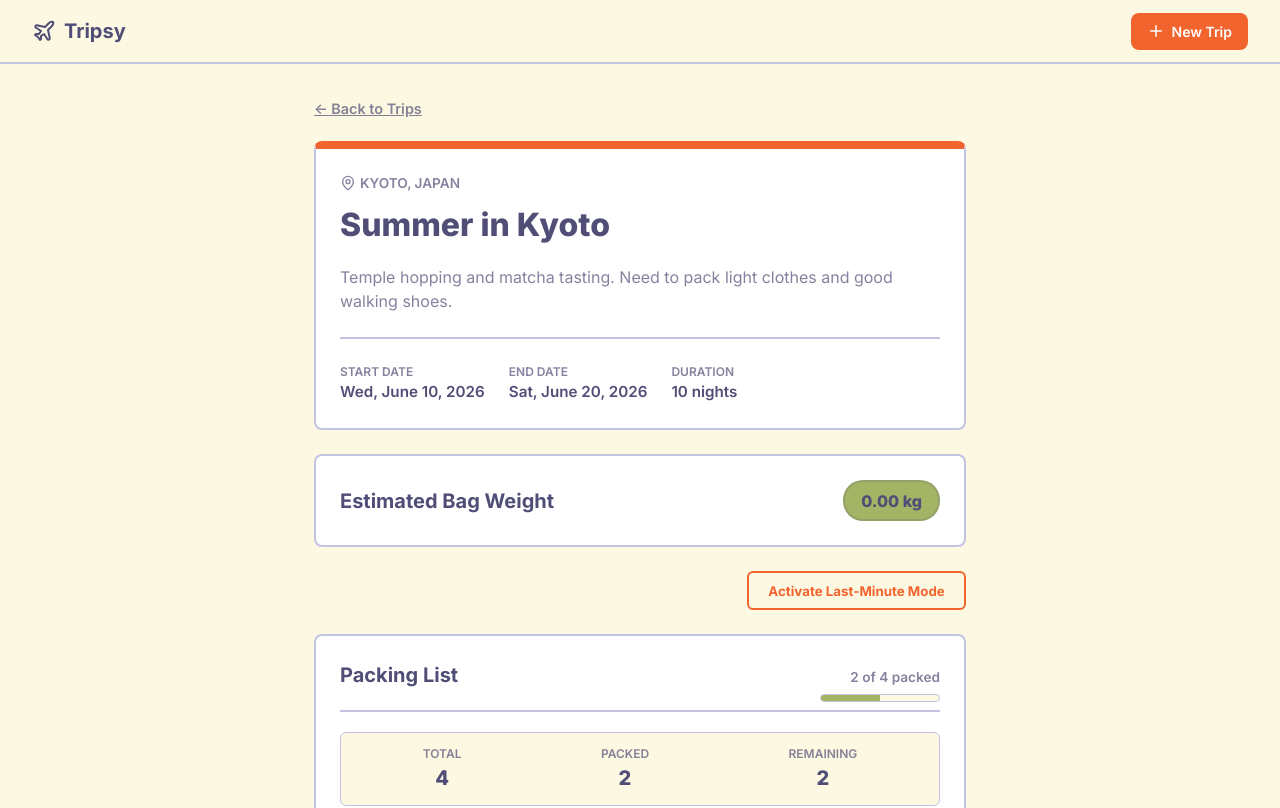
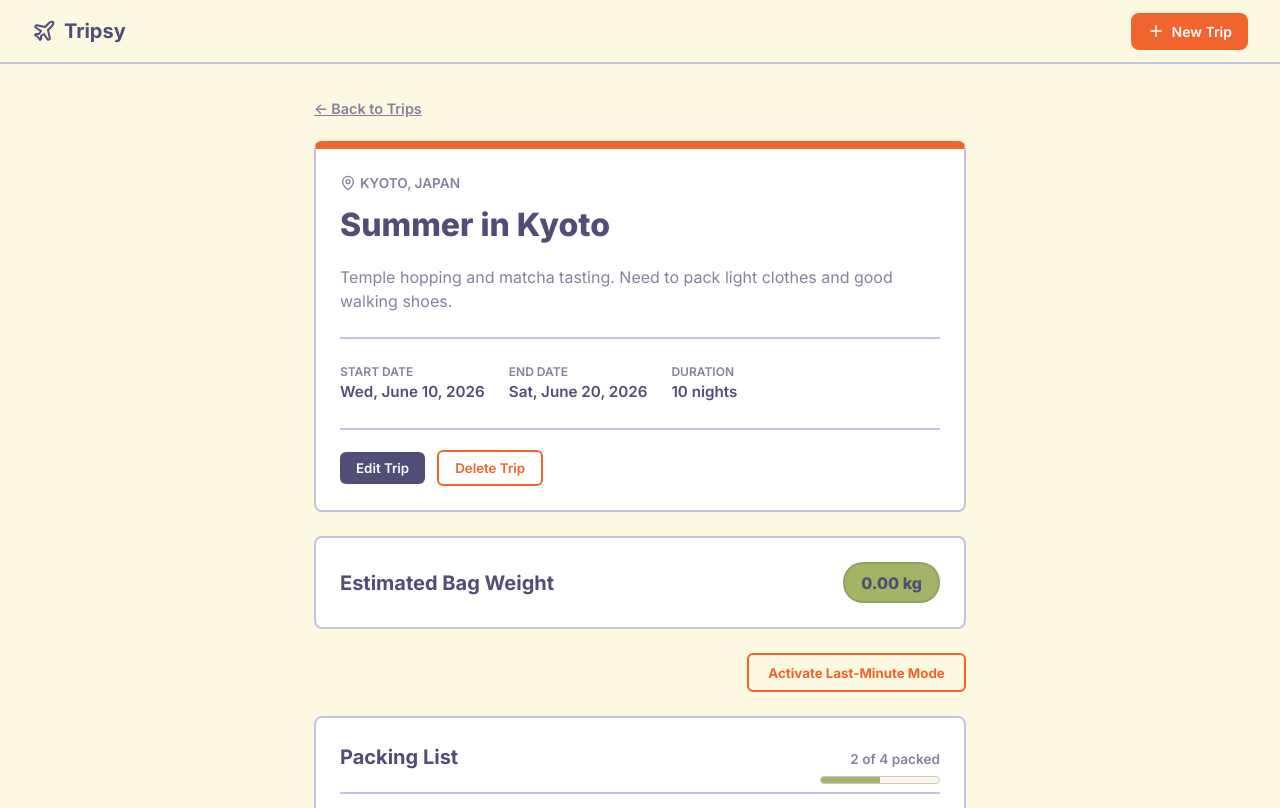
Before and after one commit to k3tan7/Tripsy, a React (Vite) app: page /trip/1 in a window 1280 px wide. Shown: the top 808 px of the page. Built offline with nearby package versions, Linux system fonts and the light colour scheme.

Commit message:
feat: add delete and edit trip with inline confirmation

```diff
--- a/src/App.jsx
+++ b/src/App.jsx
@@ -52,13 +52,17 @@ export default function App() {
     setTrips((prev) => prev.map(t => t.id === updatedTrip.id ? updatedTrip : t));
   };
 
+  const handleDeleteTrip = (tripId) => {
+    setTrips((prev) => prev.filter(t => t.id !== tripId));
+  };
+
   return (
     <BrowserRouter>
       <Navbar />
       <Routes>
         <Route path="/" element={<Home trips={trips} />} />
         <Route path="/new" element={<NewTripPage onAddTrip={handleAddTrip} />} />
-        <Route path="/trip/:id" element={<TripDetailPage trips={trips} updateTrip={handleUpdateTrip} />} />
+        <Route path="/trip/:id" element={<TripDetailPage trips={trips} updateTrip={handleUpdateTrip} deleteTrip={handleDeleteTrip} />} />
       </Routes>
     </BrowserRouter>
   );
--- a/src/pages/TripDetailPage.css
+++ b/src/pages/TripDetailPage.css
@@ -96,6 +96,103 @@
   color: #fff;
 }
 
+.trip-card-manage {
+  display: flex;
+  align-items: center;
+  gap: 0.75rem;
+  margin-top: 1.5rem;
+  padding-top: 1.25rem;
+  border-top: 2px solid var(--border);
+}
+
+.btn-edit-trip {
+  padding: 0.5rem 1rem;
+  background: var(--dark-purple);
+  color: #fff;
+  border: none;
+  border-radius: 6px;
+  font-weight: 600;
+  cursor: pointer;
+  transition: opacity 0.2s;
+}
+
+.btn-edit-trip:hover {
+  opacity: 0.9;
+}
+
+.btn-delete-trip {
+  padding: 0.5rem 1rem;
+  background: transparent;
+  color: var(--accent-orange);
+  border: 2px solid var(--accent-orange);
+  border-radius: 6px;
+  font-weight: 600;
+  cursor: pointer;
+  transition: all 0.2s;
+}
+
+.btn-delete-trip:hover {
+  background: rgba(241, 100, 46, 0.1);
+}
+
+.delete-confirm {
+  display: flex;
+  align-items: center;
+  gap: 0.5rem;
+  font-size: 0.9rem;
+  font-weight: 600;
+  color: var(--text-secondary);
+}
+
+.btn-confirm-yes {
+  padding: 0.4rem 0.8rem;
+  background: var(--accent-orange);
+  color: #fff;
+  border: none;
+  border-radius: 6px;
+  font-weight: 700;
+  cursor: pointer;
+}
+
+.edit-trip-form {
+  margin: 1rem 0;
+  display: flex;
+  flex-direction: column;
+  gap: 0.75rem;
+}
+
+.edit-field {
+  display: flex;
+  flex-direction: column;
+  gap: 0.35rem;
+}
+
+.edit-field label {
+  font-size: 0.8rem;
+  font-weight: 600;
+  color: var(--text-secondary);
+  text-transform: uppercase;
+}
+
+.edit-field input {
+  border: 2px solid var(--border);
+  border-radius: 6px;
+  padding: 0.6rem;
+  font-size: 1rem;
+  color: var(--dark-purple);
+  outline: none;
+}
+
+.edit-field input:focus {
+  border-color: var(--accent-orange);
+}
+
+.edit-actions {
+  display: flex;
+  gap: 0.5rem;
+  margin-top: 0.25rem;
+}
+
 .trip-detail-notfound {
   text-align: center;
   padding: 4rem 1rem;
--- a/src/pages/TripDetailPage.jsx
+++ b/src/pages/TripDetailPage.jsx
@@ -6,13 +6,17 @@ import WeightTracker from "../components/WeightTracker";
 import LastMinuteMode from "../components/LastMinuteMode";
 import "./TripDetailPage.css";
 
-export default function TripDetailPage({ trips, updateTrip }) {
+export default function TripDetailPage({ trips, updateTrip, deleteTrip }) {
   const { id } = useParams();
   const navigate = useNavigate();
   const [isLastMinuteMode, setIsLastMinuteMode] = useState(false);
   const [showSaveTemplate, setShowSaveTemplate] = useState(false);
   const [templateName, setTemplateName] = useState("");
   const [templateSaved, setTemplateSaved] = useState(false);
+  const [showDeleteConfirm, setShowDeleteConfirm] = useState(false);
+  const [isEditing, setIsEditing] = useState(false);
+  const [editName, setEditName] = useState("");
+  const [editDestination, setEditDestination] = useState("");
   const trip = trips.find((t) => t.id === id);
 
   if (!trip) {
@@ -53,6 +57,23 @@ export default function TripDetailPage({ trips, updateTrip }) {
     }
   };
 
+  const handleDeleteTrip = () => {
+    deleteTrip(trip.id);
+    navigate("/");
+  };
+
+  const handleStartEdit = () => {
+    setEditName(trip.name);
+    setEditDestination(trip.destination);
+    setIsEditing(true);
+  };
+
+  const handleSaveEdit = () => {
+    if (!editName.trim() || !editDestination.trim()) return;
+    updateTrip({ ...trip, name: editName.trim(), destination: editDestination.trim() });
+    setIsEditing(false);
+  };
+
   return (
     <main className="trip-detail">
       <button className="btn-back-nav" onClick={() => navigate(-1)}>
@@ -71,10 +92,29 @@ export default function TripDetailPage({ trips, updateTrip }) {
             </span>
           )}
         </div>
-        <h1 className="trip-detail-name">{trip.name}</h1>
 
-        {trip.description && (
-          <p className="trip-detail-desc">{trip.description}</p>
+        {isEditing ? (
+          <div className="edit-trip-form">
+            <div className="edit-field">
+              <label>Trip Name</label>
+              <input type="text" value={editName} onChange={(e) => setEditName(e.target.value)} />
+            </div>
+            <div className="edit-field">
+              <label>Destination</label>
+              <input type="text" value={editDestination} onChange={(e) => setEditDestination(e.target.value)} />
+            </div>
+            <div className="edit-actions">
+              <button className="btn-primary" onClick={handleSaveEdit}>Save Changes</button>
+              <button className="btn-secondary" onClick={() => setIsEditing(false)}>Cancel</button>
+            </div>
+          </div>
+        ) : (
+          <>
+            <h1 className="trip-detail-name">{trip.name}</h1>
+            {trip.description && (
+              <p className="trip-detail-desc">{trip.description}</p>
+            )}
+          </>
         )}
 
         <div className="trip-detail-stats">
@@ -111,6 +151,21 @@ export default function TripDetailPage({ trips, updateTrip }) {
             </div>
           )}
         </div>
+
+        {!isEditing && (
+          <div className="trip-card-manage">
+            <button className="btn-edit-trip" onClick={handleStartEdit}>Edit Trip</button>
+            {!showDeleteConfirm ? (
+              <button className="btn-delete-trip" onClick={() => setShowDeleteConfirm(true)}>Delete Trip</button>
+            ) : (
+              <div className="delete-confirm">
+                <span>Are you sure?</span>
+                <button className="btn-confirm-yes" onClick={handleDeleteTrip}>Yes, Delete</button>
+                <button className="btn-secondary" onClick={() => setShowDeleteConfirm(false)}>Cancel</button>
+              </div>
+            )}
+          </div>
+        )}
       </div>
 
       <WeightTracker items={trip.items} />
```
